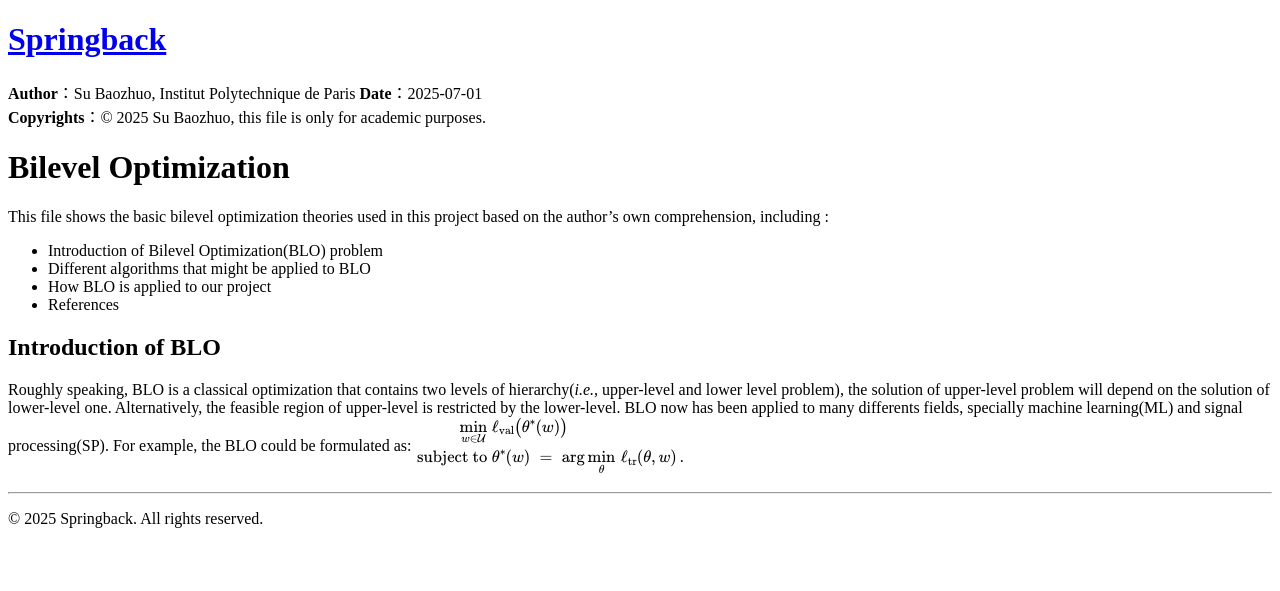
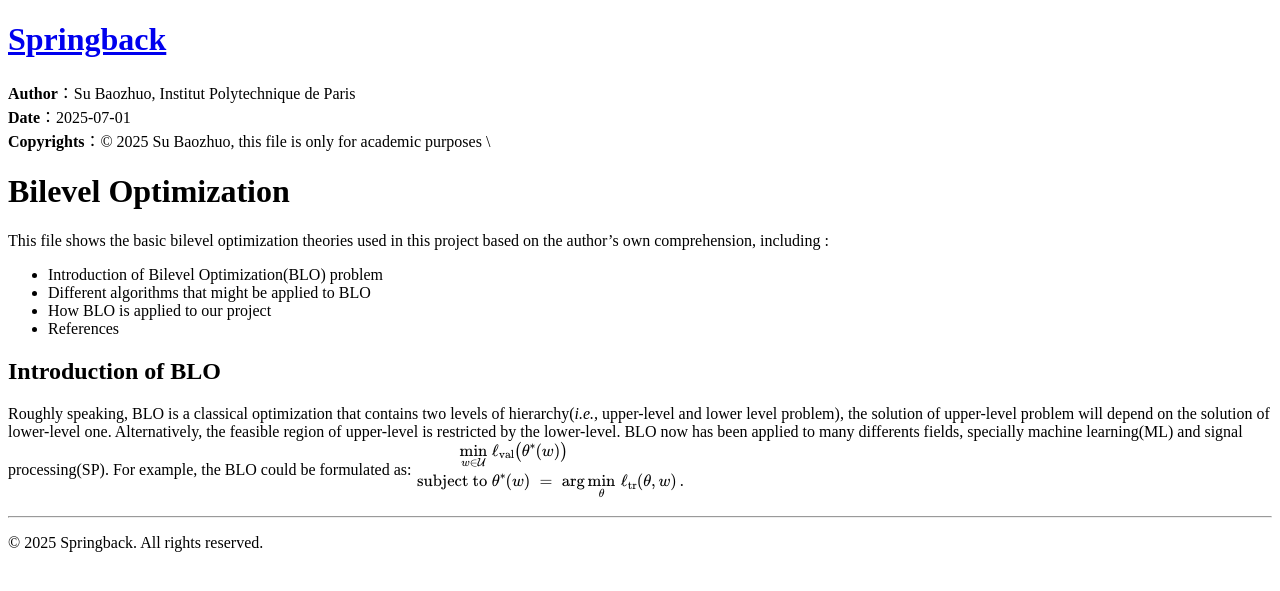
Before and after one commit to BaozhuoSU/Springback, a Jekyll site: the page built from theoreticalPart/Bilevel.md, in a window 1280 px wide. Shown: the top 591 px of the page. Built offline with Jekyll 4.4.1, drawn with Linux system fonts in a browser that asks for light colours.

```diff
--- a/theoreticalPart/Bilevel.md
+++ b/theoreticalPart/Bilevel.md
@@ -2,9 +2,9 @@
 layout: default
 title: Bilevel Optimization
 ---
-**Author**：Su Baozhuo, Institut Polytechnique de Paris
-**Date**：2025-07-01
-**Copyrights**：© 2025 Su Baozhuo, this file is only for academic purposes.
+**Author**：Su Baozhuo, Institut Polytechnique de Paris \\
+**Date**：2025-07-01  \\
+**Copyrights**：© 2025 Su Baozhuo, this file is only for academic purposes \\
 
 # Bilevel Optimization
 
```
